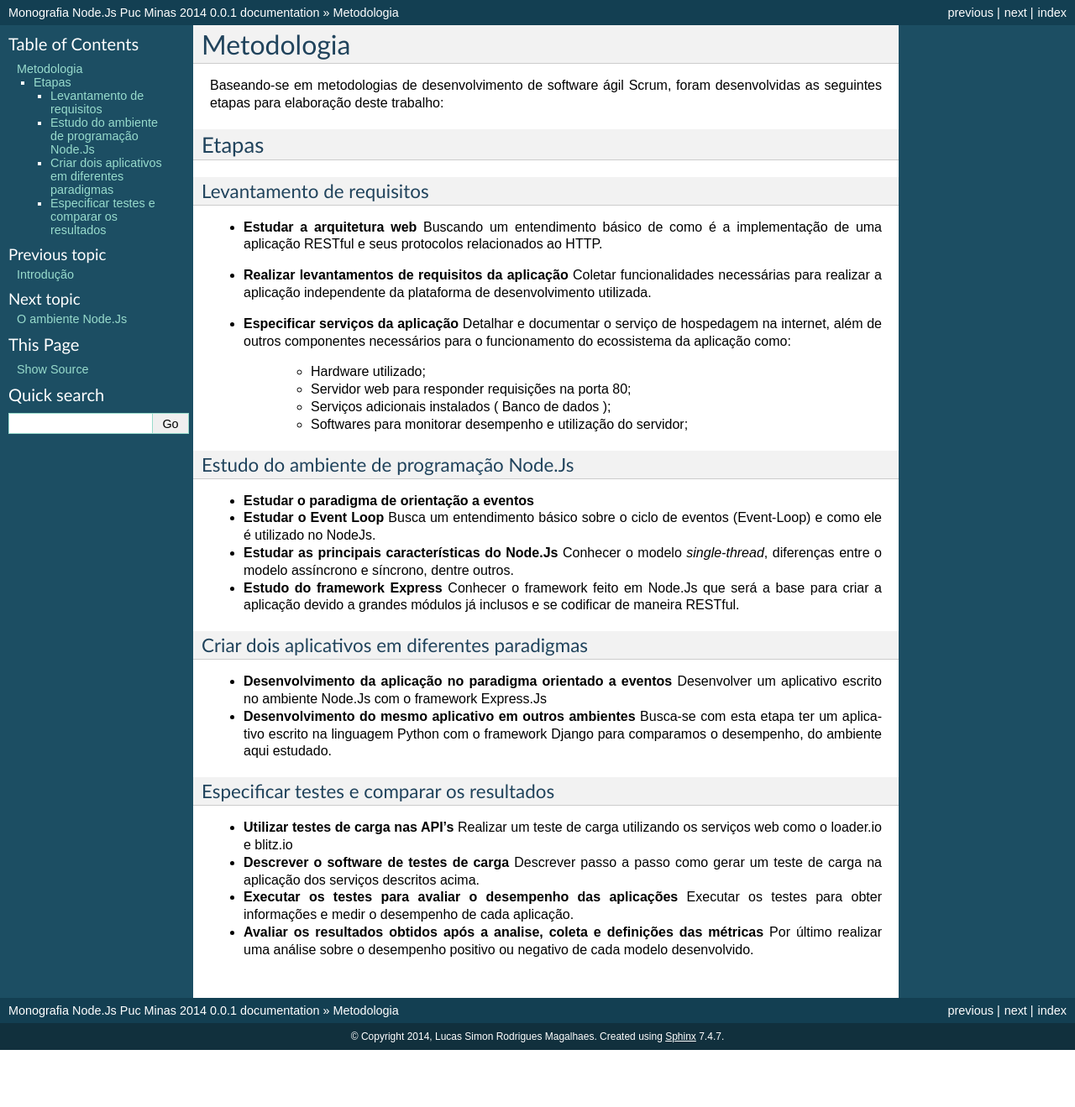
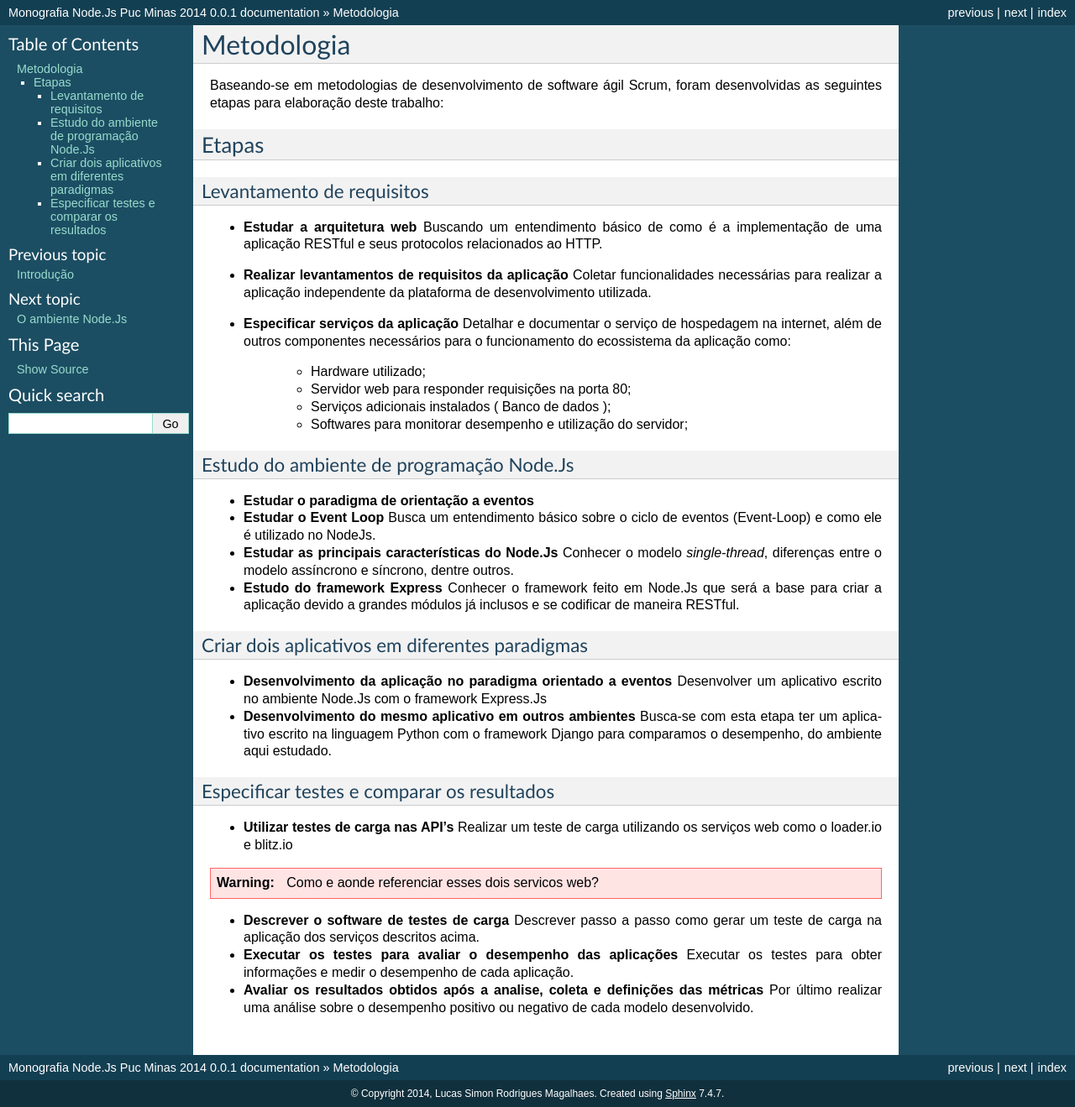
Before and after one commit to lucassimon/monografia, a Sphinx documentation site: the page built from docs/source/monografia/2-metodologia.rst, in a window 1280 px wide. Shown: the whole page at 84% size. Built offline with Sphinx 7.4.7, drawn with Linux system fonts in a browser that asks for light colours; before the commit the page ends 1251 px from its top, so only the background shows below that.

Commit message:
Insere warning no levantameto de servicos de teste

```diff
--- a/docs/source/monografia/2-metodologia.rst
+++ b/docs/source/monografia/2-metodologia.rst
@@ -53,6 +53,10 @@ Especificar testes e comparar os resultados
 * **Utilizar testes de carga nas API's**
   Realizar um teste de carga utilizando os serviços web como o loader.io e blitz.io
 
+.. warning::
+
+    Como e aonde referenciar esses dois servicos web?
+
 * **Descrever o software de testes de carga**
   Descrever passo a passo como gerar um teste de carga na aplicação dos serviços descritos acima.
 
```
